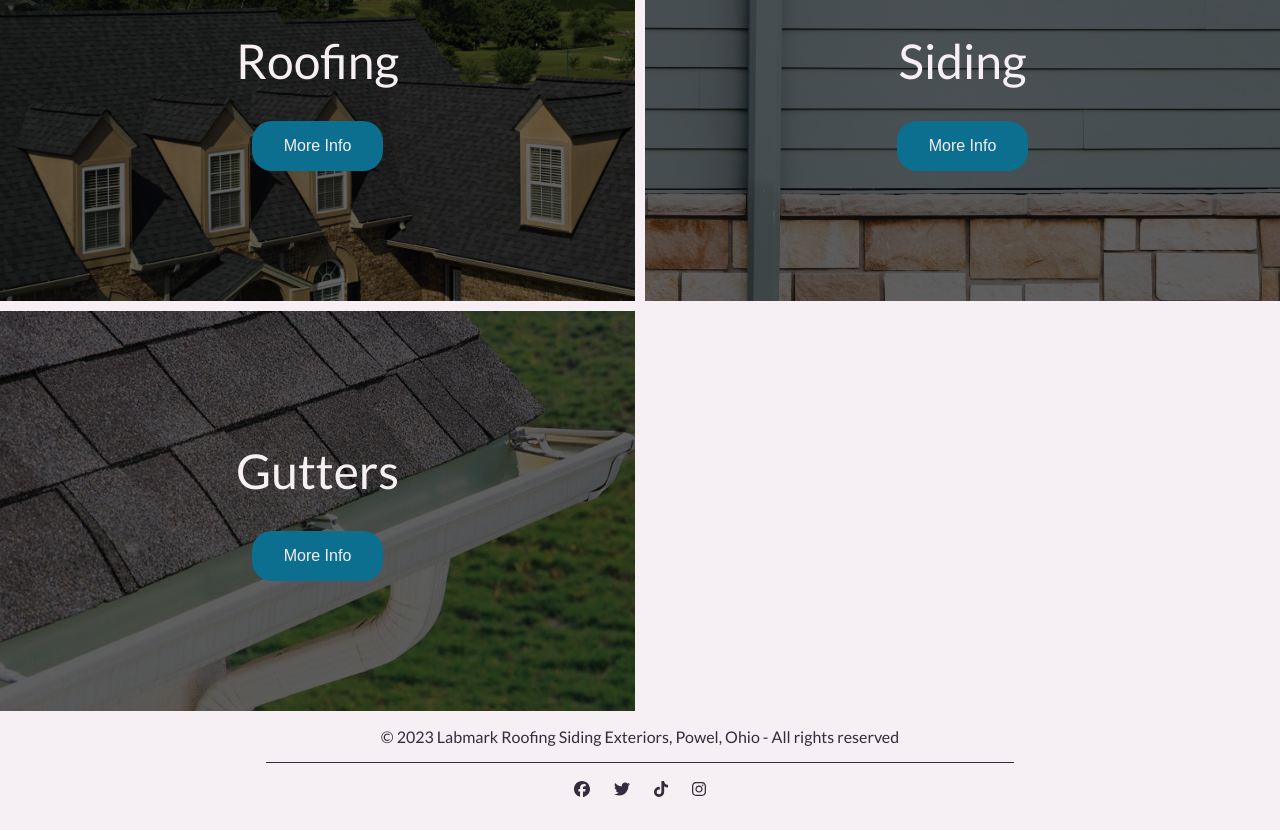
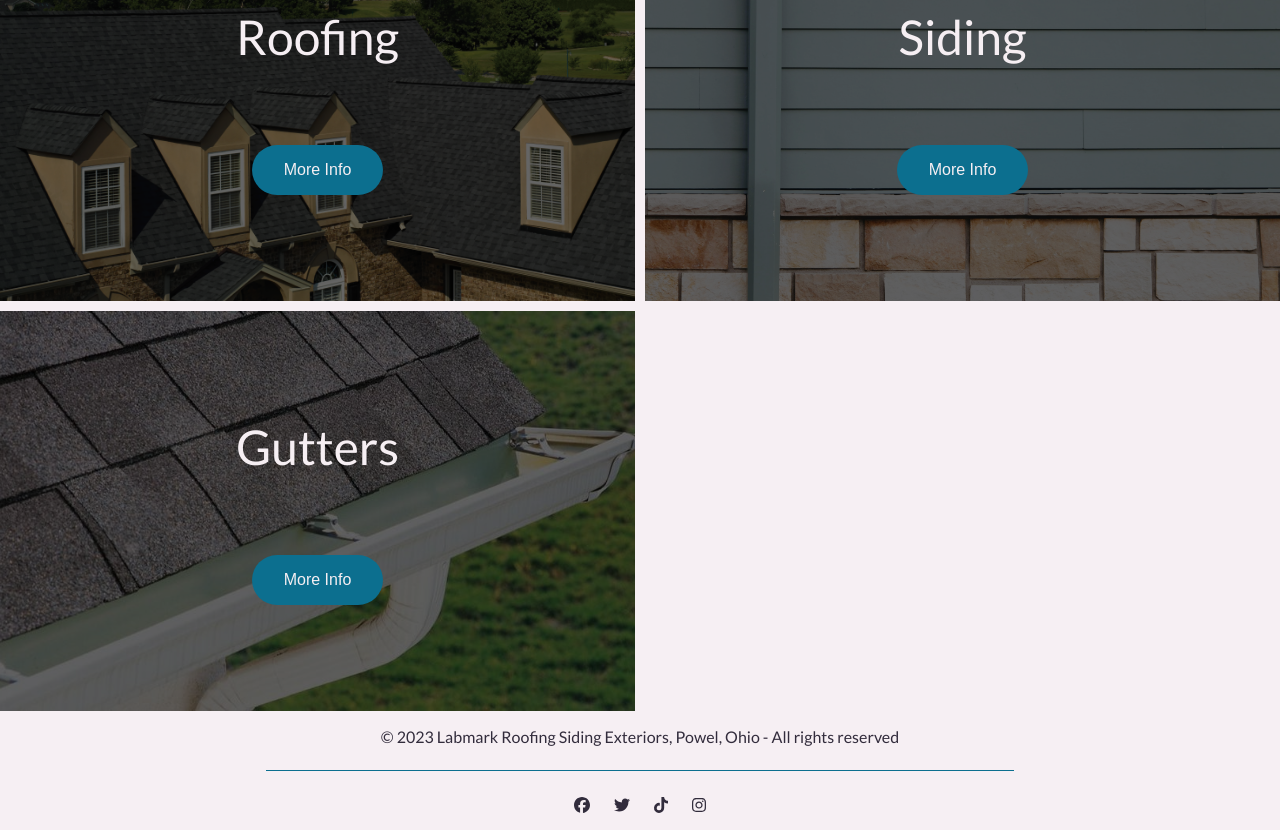
Before and after one commit to zliv83/labmark, a Next.js app: page / in a window 1280 px wide. Shown: the part 1080-1910 px from the top of the page. Built offline with nearby package versions, Linux system fonts and the light colour scheme.

Commit message:
more fixes

```diff
--- a/components/Button/Button.module.scss
+++ b/components/Button/Button.module.scss
@@ -4,7 +4,7 @@
   background-color: $primary;
   border: none;
   padding: 1rem 2rem;
-  border-radius: toRem(20);
+  border-radius: toRem(28);
   color: $whiteText;
   font-size: toRem(16);
   font-weight: 100;
--- a/components/layout/Footer/Footer.module.scss
+++ b/components/layout/Footer/Footer.module.scss
@@ -6,7 +6,7 @@
   color: $text;
   width: 100%;
   padding: 1rem;
-  gap: 1rem;
+  gap: 1.5rem;
   align-items: center;
 
   .copyright {
@@ -16,6 +16,6 @@
   .divider {
     height: 0;
     width: 60%;
-    border-top: 1px solid $darkShade;
+    border-top: 1px solid $primary;
   }
 }
--- a/components/layout/Sidebar/index.jsx
+++ b/components/layout/Sidebar/index.jsx
@@ -1,5 +1,5 @@
 /* eslint-disable no-unused-expressions */
-import { useContext } from 'react';
+import { useContext, useEffect } from 'react';
 
 import {
   faCircleInfo,
@@ -17,6 +17,12 @@ import Socials from '../Socials';
 
 export default function Sidebar() {
   const { sidebarOpen, sidebarToggle } = useContext(SidebarContext);
+
+  useEffect(() => {
+    sidebarOpen
+      ? (document.body.style.overflow = 'hidden')
+      : (document.body.style.overflow = 'scroll');
+  }, [sidebarOpen]);
 
   sidebarOpen && (document.body.style.overflow = 'hidden');
 
--- a/views/Home/blocks/Services/ServiceCard/ServiceCard.module.scss
+++ b/views/Home/blocks/Services/ServiceCard/ServiceCard.module.scss
@@ -5,7 +5,7 @@
   flex-direction: column;
   @include center();
   position: relative;
-  gap: 2rem;
+  gap: 5rem;
   background-image: url('../../../../../public/exteriors.jpg');
   background-position: center;
   background-size: cover;
```
